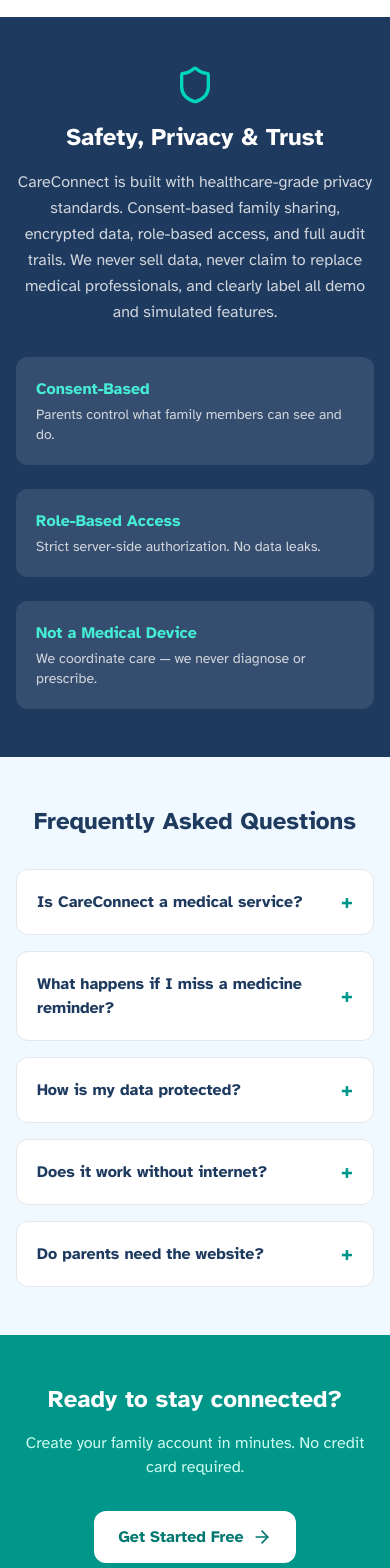
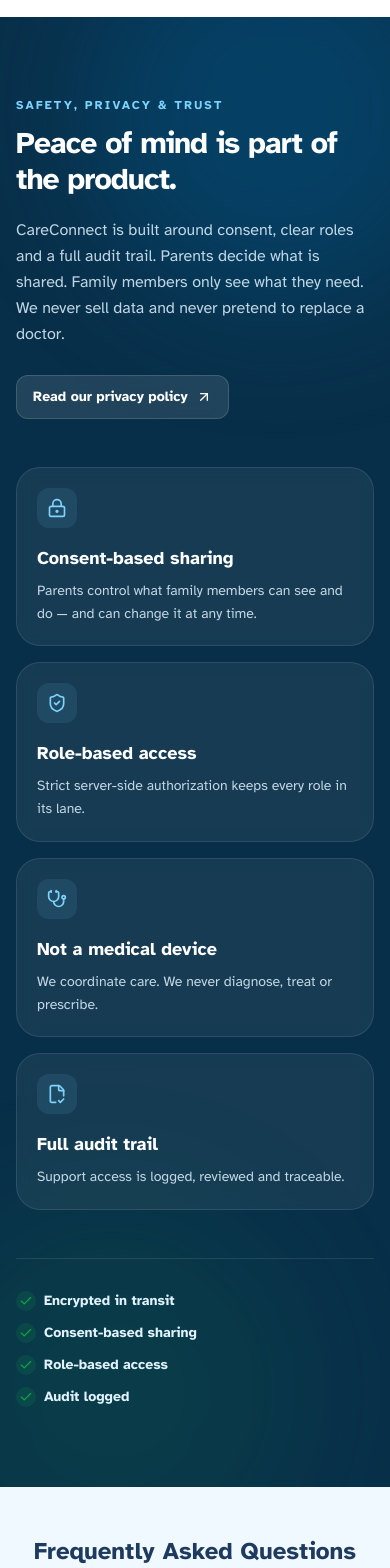
Before and after one commit to deepsingh-co/careconnect, a React (Vite) app in the folder client/: page / in a window 390 px wide. Shown: the part 5720-7288 px from the top of the page. Built offline with nearby package versions, Linux system fonts and the light colour scheme; no server answers.

Commit message:
feat(landing): rebuild safety and trust section with a real #safety anchor

```diff
--- a/client/src/pages/public/LandingPage.jsx
+++ b/client/src/pages/public/LandingPage.jsx
@@ -2,19 +2,23 @@ import { useState } from 'react';
 import { Link } from 'react-router-dom';
 import {
   ArrowRight,
+  ArrowUpRight,
   Car,
   Check,
   CheckCheck,
+  FileCheck2,
   HeartPulse,
   Home,
+  LockKeyhole,
   Menu,
   MessageCircle,
   Phone,
   PhoneCall,
   Pill,
   Send,
-  Shield,
+  ShieldCheck,
   Smartphone,
+  Stethoscope,
   Users,
   UtensilsCrossed,
   X,
@@ -71,6 +75,29 @@ const features = [
     desc: 'One shared dashboard. Everyone stays informed without constant phone calls.',
     tag: 'Shared dashboard',
     accent: 'bg-care-green-soft text-care-green-dark',
+  },
+];
+
+const trustPillars = [
+  {
+    icon: LockKeyhole,
+    title: 'Consent-based sharing',
+    desc: 'Parents control what family members can see and do — and can change it at any time.',
+  },
+  {
+    icon: ShieldCheck,
+    title: 'Role-based access',
+    desc: 'Strict server-side authorization keeps every role in its lane.',
+  },
+  {
+    icon: Stethoscope,
+    title: 'Not a medical device',
+    desc: 'We coordinate care. We never diagnose, treat or prescribe.',
+  },
+  {
+    icon: FileCheck2,
+    title: 'Full audit trail',
+    desc: 'Support access is logged, reviewed and traceable.',
   },
 ];
 
@@ -549,34 +576,61 @@ export default function LandingPage() {
           </div>
         </section>
 
-      {/* Safety & Trust */}
-      <section className="bg-[#1e3a5f] py-12 md:py-20">
-        <div className="max-w-7xl mx-auto px-4">
-          <div className="max-w-3xl mx-auto text-center">
-            <Shield size={40} className="text-teal-400 mx-auto mb-4" />
-            <h2 className="text-2xl md:text-3xl font-bold text-white mb-4">Safety, Privacy & Trust</h2>
-            <p className="text-gray-300 leading-relaxed mb-8">
-              CareConnect is built with healthcare-grade privacy standards. Consent-based family sharing, encrypted data,
-              role-based access, and full audit trails. We never sell data, never claim to replace medical professionals,
-              and clearly label all demo and simulated features.
-            </p>
-            <div className="grid sm:grid-cols-3 gap-6 text-left">
-              <div className="bg-white/10 rounded-xl p-5">
-                <h4 className="text-teal-300 font-semibold mb-1">Consent-Based</h4>
-                <p className="text-gray-300 text-sm">Parents control what family members can see and do.</p>
+        {/* Safety & Trust */}
+        <section id="safety" className="relative overflow-hidden bg-care-900 py-20 text-white md:py-28">
+          <div aria-hidden="true" className="pointer-events-none absolute inset-0">
+            <div className="absolute -right-20 -top-24 h-96 w-96 rounded-full bg-care-600/30 blur-3xl" />
+            <div className="absolute -bottom-24 -left-20 h-96 w-96 rounded-full bg-care-green/10 blur-3xl" />
+          </div>
+
+          <div className="relative mx-auto max-w-7xl px-4 sm:px-6 lg:px-8">
+            <div className="grid gap-12 lg:grid-cols-[0.9fr_1.1fr] lg:items-center lg:gap-16">
+              <div>
+                <p className="text-xs font-bold uppercase tracking-[0.18em] text-care-300">Safety, privacy & trust</p>
+                <h2 className="mt-3 font-display text-3xl font-bold tracking-[-0.03em] text-white sm:text-4xl md:text-5xl">
+                  Peace of mind is part of the product.
+                </h2>
+                <p className="mt-5 max-w-xl text-base leading-relaxed text-care-100/85 sm:text-lg">
+                  CareConnect is built around consent, clear roles and a full audit trail. Parents decide what is shared.
+                  Family members only see what they need. We never sell data and never pretend to replace a doctor.
+                </p>
+                <Link
+                  to="/privacy"
+                  className="mt-7 inline-flex min-h-11 items-center gap-2 rounded-xl border border-white/15 bg-white/10 px-4 py-2.5 text-sm font-semibold text-white backdrop-blur transition-colors hover:bg-white/15"
+                >
+                  Read our privacy policy
+                  <ArrowUpRight className="h-4 w-4" aria-hidden="true" />
+                </Link>
               </div>
-              <div className="bg-white/10 rounded-xl p-5">
-                <h4 className="text-teal-300 font-semibold mb-1">Role-Based Access</h4>
-                <p className="text-gray-300 text-sm">Strict server-side authorization. No data leaks.</p>
-              </div>
-              <div className="bg-white/10 rounded-xl p-5">
-                <h4 className="text-teal-300 font-semibold mb-1">Not a Medical Device</h4>
-                <p className="text-gray-300 text-sm">We coordinate care — we never diagnose or prescribe.</p>
+
+              <div className="grid gap-4 sm:grid-cols-2">
+                {trustPillars.map((pillar) => (
+                  <div
+                    key={pillar.title}
+                    className="rounded-3xl border border-white/10 bg-white/[0.06] p-5 backdrop-blur transition-colors hover:border-white/20 hover:bg-white/[0.09]"
+                  >
+                    <span className="flex h-10 w-10 items-center justify-center rounded-xl bg-care-300/10 text-care-300">
+                      <pillar.icon className="h-5 w-5" aria-hidden="true" />
+                    </span>
+                    <h3 className="mt-4 font-display text-lg font-bold text-white">{pillar.title}</h3>
+                    <p className="mt-2 text-sm leading-relaxed text-care-100/85">{pillar.desc}</p>
+                  </div>
+                ))}
               </div>
             </div>
+
+            <ul className="mt-12 grid gap-3 border-t border-white/10 pt-8 sm:grid-cols-2 lg:grid-cols-4">
+              {['Encrypted in transit', 'Consent-based sharing', 'Role-based access', 'Audit logged'].map((item) => (
+                <li key={item} className="flex items-center gap-2 text-sm font-semibold text-care-100">
+                  <span className="flex h-5 w-5 items-center justify-center rounded-full bg-care-green/15 text-care-green">
+                    <Check className="h-3.5 w-3.5" aria-hidden="true" />
+                  </span>
+                  {item}
+                </li>
+              ))}
+            </ul>
           </div>
-        </div>
-      </section>
+        </section>
 
       {/* FAQ */}
       <section id="faq" className="py-12 md:py-20">
```
